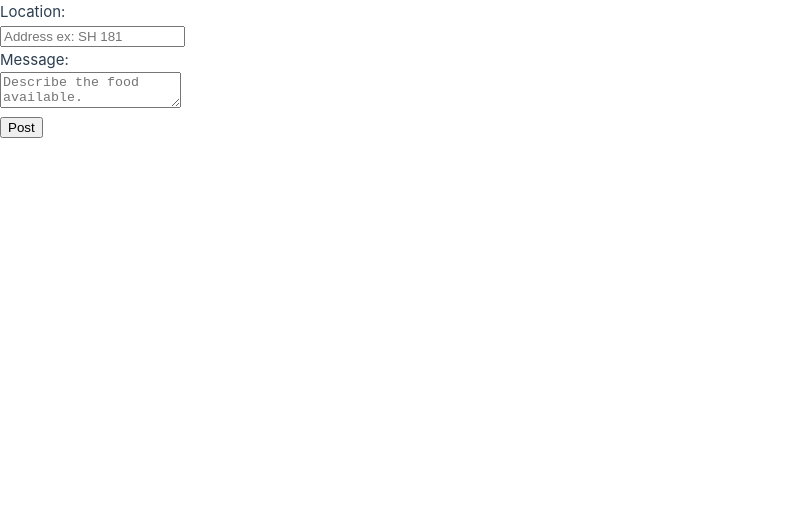
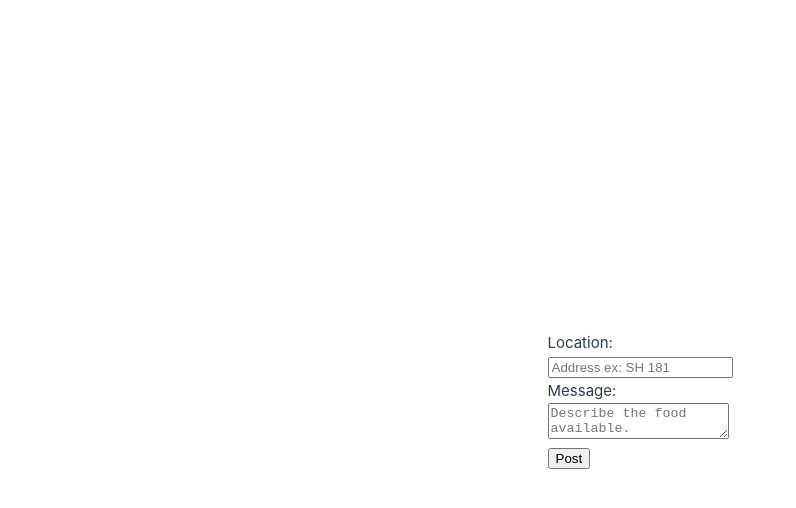
Before and after one commit to LourisA11/NewPaltzHackathon2025, a Vue app in the folder foodApp/: page /post-form in a window 1280 px wide. Shown: the top 508 px of the page, without its empty margins (0-796 px from the left). Built offline with nearby package versions, Linux system fonts and the light colour scheme.

Commit message:
centered form

```diff
--- a/foodApp/src/views/PostFormView.vue
+++ b/foodApp/src/views/PostFormView.vue
@@ -4,6 +4,7 @@ location
 message
 isSubmitting (boolean)
 <template>
+    <main class="post-form-view flex items-center justify-center min-h-screen bg-gray-100">
  <div>
 <form id="postForm">
     <label for="title">Location:</label><br>
@@ -12,10 +13,8 @@ isSubmitting (boolean)
     <textarea id="content" name="content" placeholder = "Describe the food available."></textarea><br>
     <input type="submit" value="Post">
 </form>
-
-
 </div>
-
+</main>
     <div id="post-form"></div>
     <div id="editModal" style="display:none; border: 1px solid #ccc; padding: 16px; margin-top: 20px;">
         <h3>Edit Post</h3>
```
